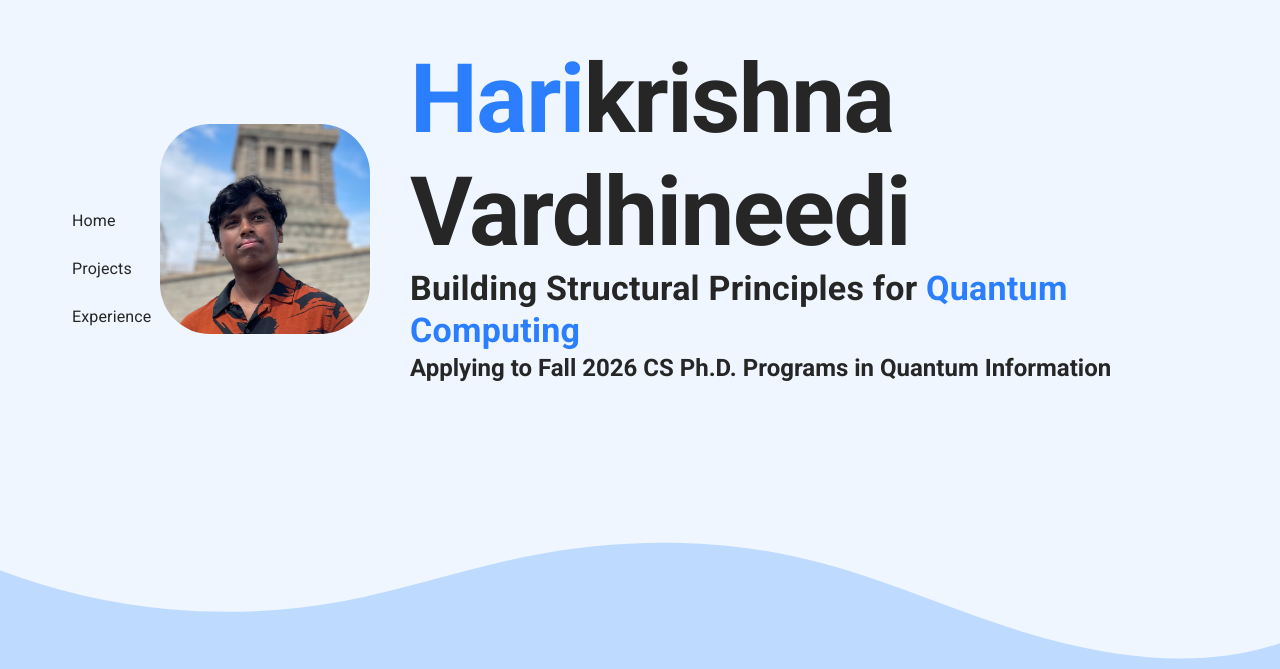
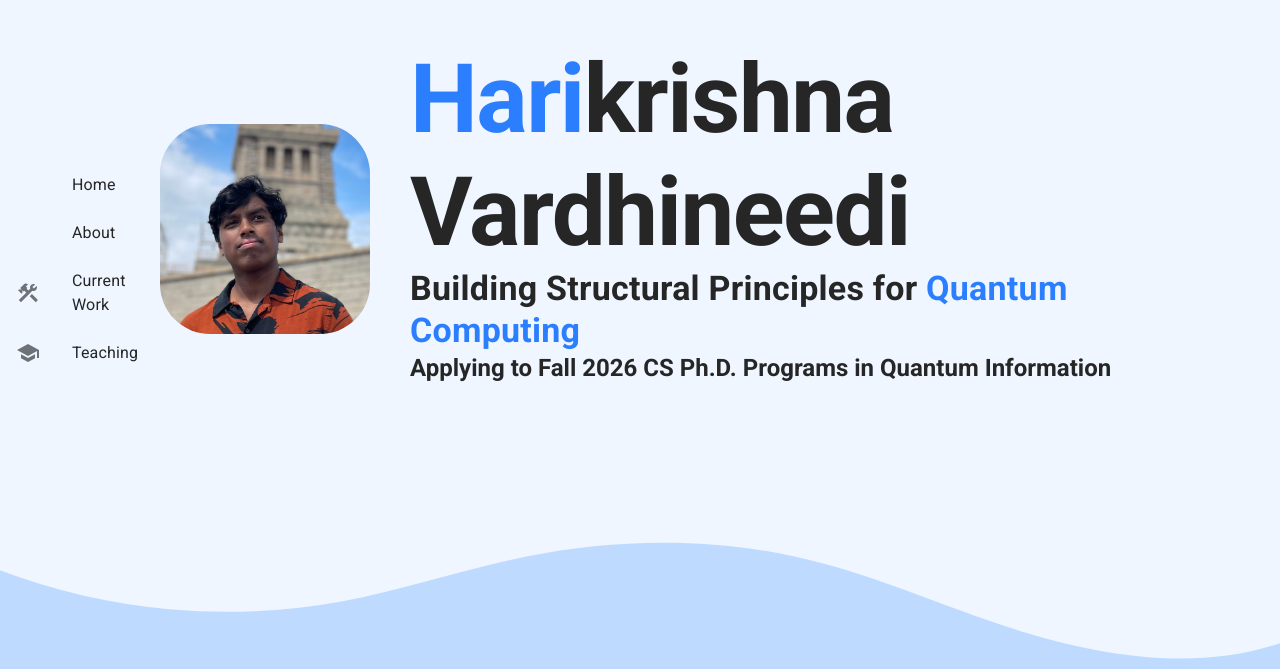
Before and after one commit to SoftLocked/personal-website, a Next.js app: page / in a window 1280 px wide. Shown: the part 131-800 px from the top of the page. Built offline with nearby package versions, Linux system fonts and the light colour scheme; some icons are missing.

Commit message:
Fixed side nav

```diff
--- a/src/components/sideNav.tsx
+++ b/src/components/sideNav.tsx
@@ -9,10 +9,10 @@ import {
 } from "@mui/material";
 import HomeIcon from "@mui/icons-material/Home";
 import InfoIcon from "@mui/icons-material/Info";
-import ContactMailIcon from "@mui/icons-material/ContactMail";
 import MenuIcon from "@mui/icons-material/Menu";
 import { useState, useEffect } from "react";
 import Link from "next/link";
+import { Construction, School } from "@mui/icons-material";
 
 export default function SideNav() {
   const [open, setOpen] = useState(false);
@@ -38,8 +38,9 @@ export default function SideNav() {
   // Navigation Links
   const navLinks = [
     { text: "Home", href: "#landing", icon: <HomeIcon /> },
-    { text: "Projects", href: "#projects", icon: <ContactMailIcon /> },
-    { text: "Experience", href: "#experience", icon: <InfoIcon /> }
+    { text: "About", href: "#about", icon: <InfoIcon /> },
+    { text: "Current Work", href: "#current_work", icon: <Construction/> },
+    { text: "Teaching", href: "#teaching", icon: <School/> }
   ];
 
   return (
--- a/src/pages/index.tsx
+++ b/src/pages/index.tsx
@@ -45,7 +45,7 @@ export default function Home() {
         <Current/>
       </Box>
 
-      {/* Current Work */}
+      {/* Teaching */}
       <Box id="teaching" className="min-w-screen min-h-screen flex flex-col bg-blue-400 relative px-5 pb-[200px]">
         <Teaching/>
       </Box>
```
